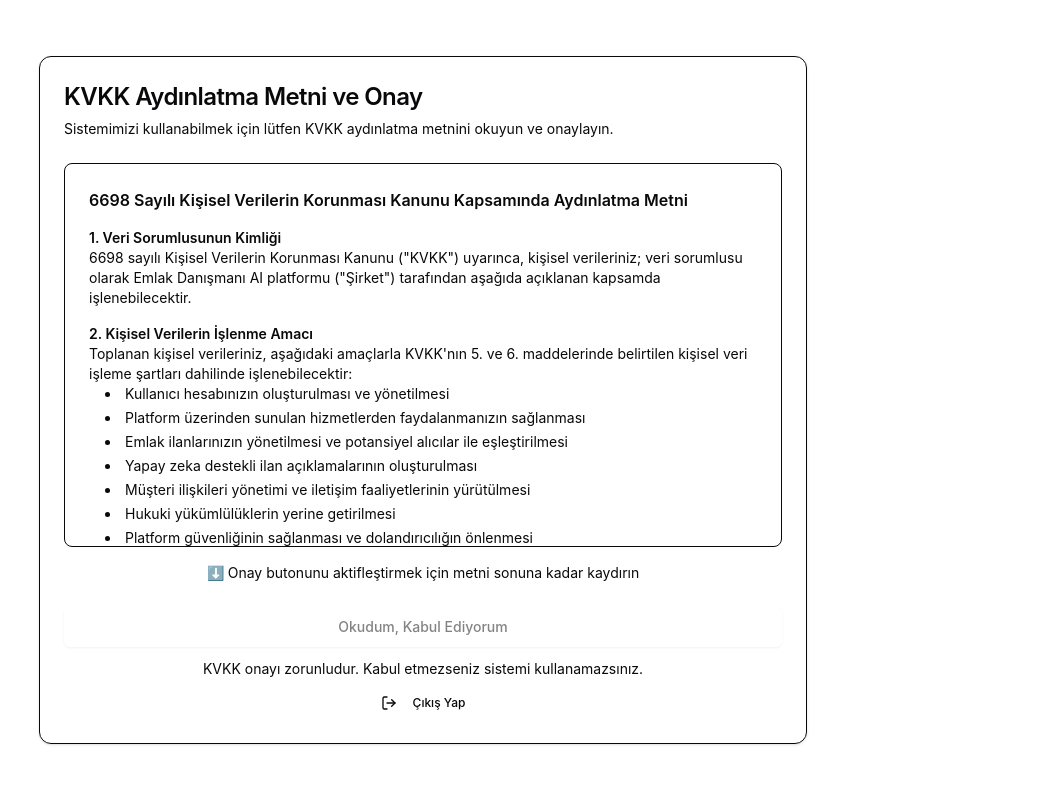
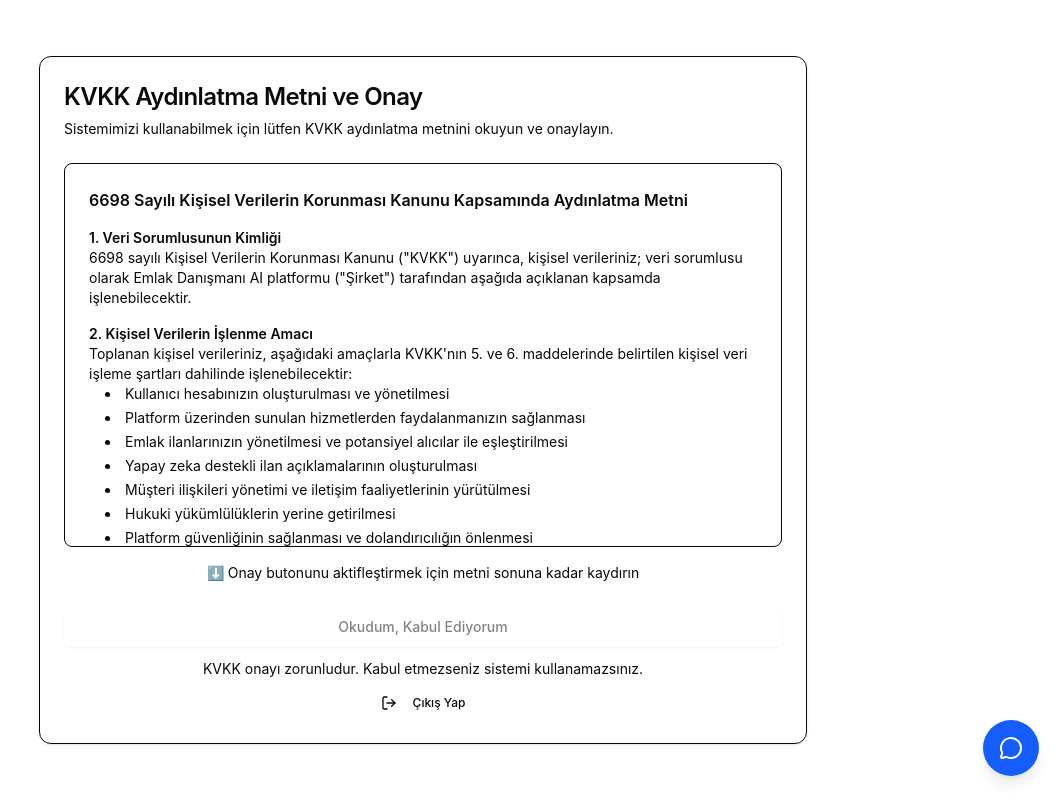
Before and after one commit to cagri4/emlak-danismani-ai, a React (Vite) app: page /kvkk in a window 1280 px wide. Shown: the whole page, without its empty margins (217-1280 px from the left). Built offline with nearby package versions, Linux system fonts and the light colour scheme; no server answers; the database is empty; sample sign-in values are in the browser's storage.

Commit message:
feat(02-02): integrate chat into app
- Wrap app with ChatProvider (inside AuthProvider)
- Add ChatFloatingButton and ChatModal to app root
- Chat components only visible when authenticated
- Modal persists across route navigation
- Structure ready for AI integration

```diff
--- a/src/App.tsx
+++ b/src/App.tsx
@@ -1,5 +1,8 @@
 import { BrowserRouter, Routes, Route, Navigate } from 'react-router-dom'
-import { AuthProvider } from '@/contexts/AuthContext'
+import { AuthProvider, useAuth } from '@/contexts/AuthContext'
+import { ChatProvider } from '@/components/chat/ChatProvider'
+import { ChatFloatingButton } from '@/components/chat/ChatFloatingButton'
+import { ChatModal } from '@/components/chat/ChatModal'
 import { ProtectedRoute } from '@/components/auth/ProtectedRoute'
 import Login from '@/pages/Login'
 import Register from '@/pages/Register'
@@ -13,10 +16,25 @@ import PropertyAdd from '@/pages/PropertyAdd'
 import PropertyEdit from '@/pages/PropertyEdit'
 import PropertyDetail from '@/pages/PropertyDetail'
 
+function ChatComponents() {
+  const { user } = useAuth()
+
+  // Only show chat when user is authenticated
+  if (!user) return null
+
+  return (
+    <>
+      <ChatFloatingButton />
+      <ChatModal />
+    </>
+  )
+}
+
 function App() {
   return (
     <BrowserRouter>
       <AuthProvider>
+        <ChatProvider>
           <Routes>
             {/* Public routes */}
             <Route path="/login" element={<Login />} />
@@ -81,6 +99,10 @@ function App() {
             {/* Catch all - redirect to dashboard */}
             <Route path="*" element={<Navigate to="/dashboard" replace />} />
           </Routes>
+
+          {/* Chat UI - persists across all routes */}
+          <ChatComponents />
+        </ChatProvider>
       </AuthProvider>
     </BrowserRouter>
   )
```
Lines whose indentation alone changed are shown as unchanged.
